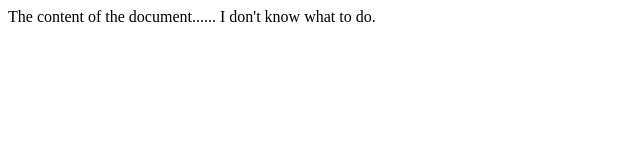
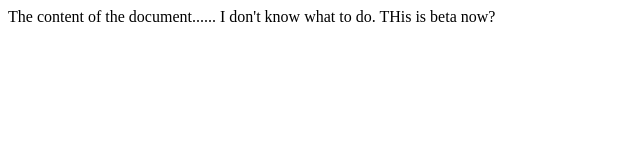
Before and after one commit to ericsato/ericsite, a plain HTML site: page index.html in a window 1280 px wide. Shown: the whole page, without its empty margins (0-640 px from the left). Drawn offline with Linux system fonts and the light colour scheme.

Commit message:
a 3rd line

```diff
--- a/index.html
+++ b/index.html
@@ -7,6 +7,7 @@
 <body>
 The content of the document......
 I don't know what to do.
+THis is beta now?
 </body>
 
 </html>
```
